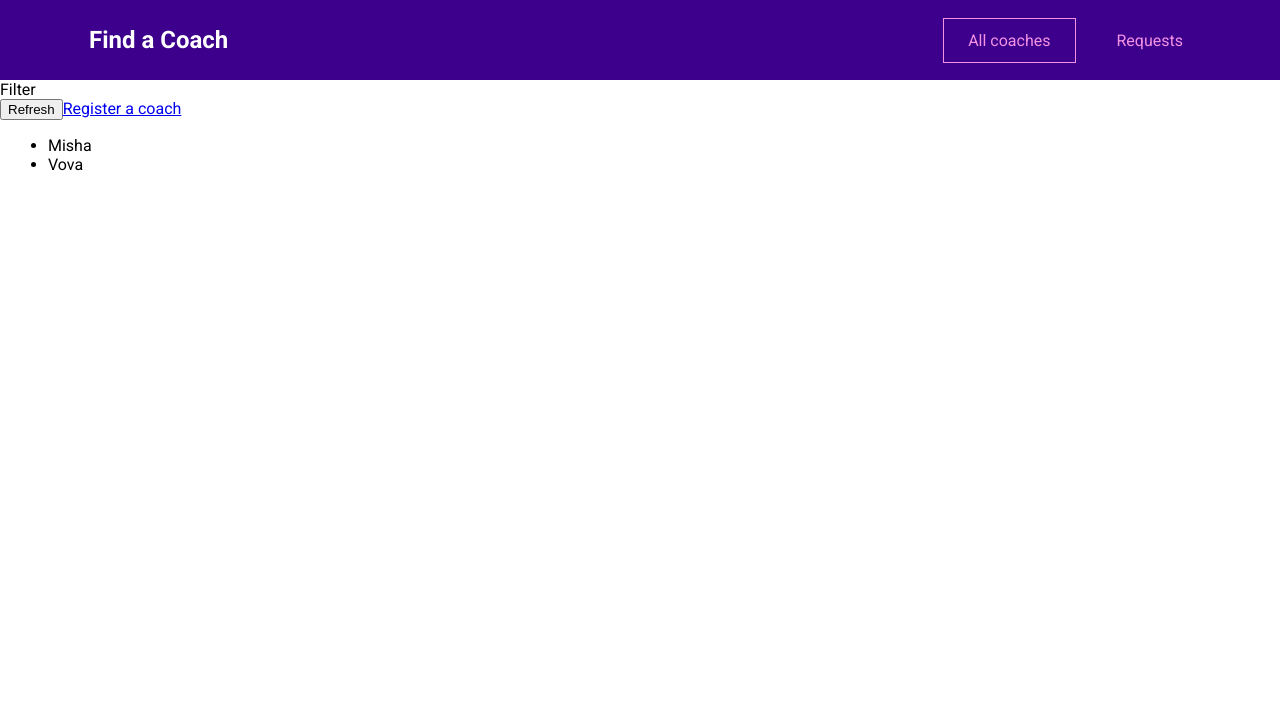
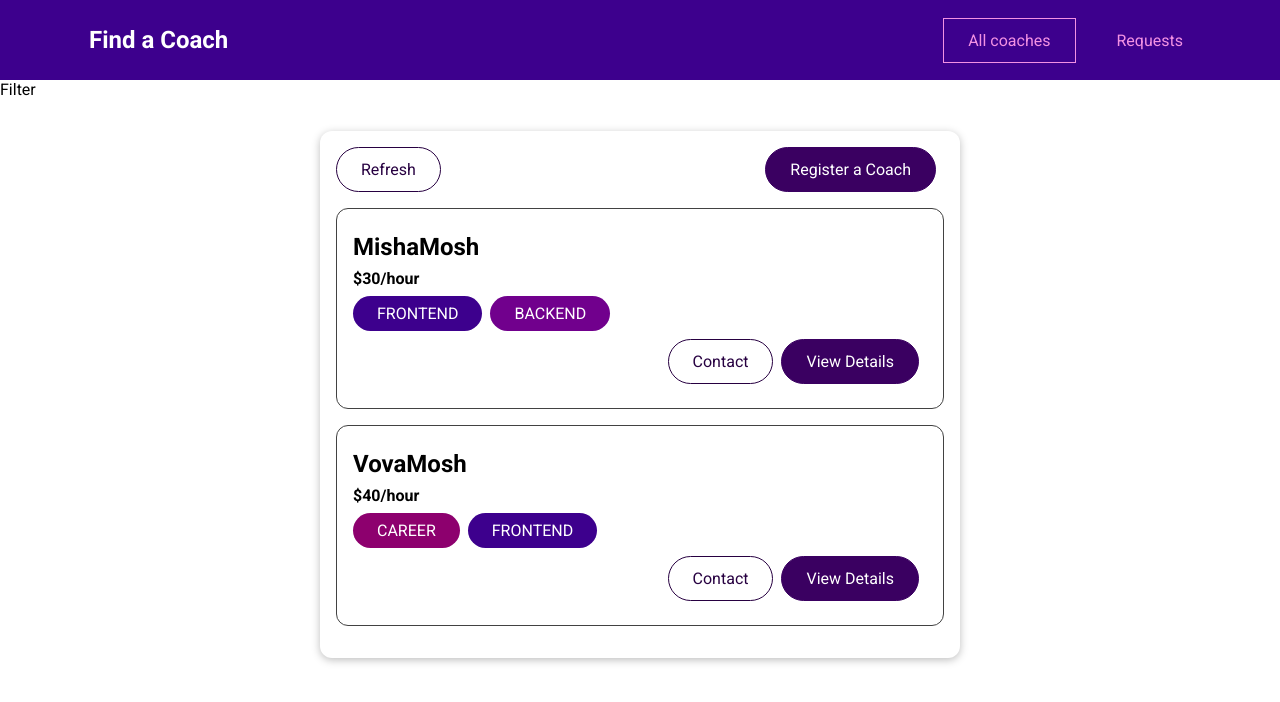
Before and after one commit to mvmoshchovskyi/Coaches-Vue-Vite-TS-Pinia, a Vue app: page /coaches in a window 1280 px wide. Shown: the top 702 px of the page. Built offline with nearby package versions, Linux system fonts and the light colour scheme.

Commit message:
add UI component

```diff
--- /dev/null
+++ b/src/components/coaches/CoachItem.vue
@@ -0,0 +1,80 @@
+<script setup lang="ts">
+import { computed } from 'vue'
+import { ICoach } from '@/models/coaches.models.ts';
+import { useRouter } from 'vue-router'
+import BaseButton from '@/components/ui/BaseButton.vue';
+import BaseBadge from '@/components/ui/BaseBadge.vue';
+
+const props = defineProps<{
+	coach: ICoach
+}>();
+
+const {firstName, lastName, hourlyRate, areas, id} = props.coach;
+
+const fullName = computed(() => {
+	return firstName + lastName;
+});
+
+const router = useRouter();
+
+const coachDetailsLink = computed(() => {
+	return `${router.currentRoute.value.path}/${id}`
+});
+
+const coachContactLink = computed(() => {
+	return coachDetailsLink.value + '/contact'
+});
+
+</script>
+
+<template>
+	<li>
+		<h3>{{ fullName }}</h3>
+		<h4>${{ hourlyRate }}/hour</h4>
+		<div v-if="areas">
+			<base-badge v-for="area in areas" :key="area" :area="area"></base-badge>
+		</div>
+		<div class="actions">
+			<base-button
+				mode="outline"
+				:link="true"
+				:to="coachContactLink"
+			>
+				Contact
+			</base-button>
+			<base-button
+				:link="true"
+				:to="coachDetailsLink"
+			>
+				View Details
+			</base-button>
+		</div>
+	</li>
+</template>
+
+<style scoped>
+li {
+	margin: 1rem 0;
+	border: 1px solid #424242;
+	border-radius: 12px;
+	padding: 1rem;
+}
+
+h3 {
+	font-size: 1.5rem;
+}
+
+h3,
+h4 {
+	margin: 0.5rem 0;
+}
+
+div {
+	margin: 0.5rem 0;
+}
+
+.actions {
+	display: flex;
+	justify-content: flex-end;
+}
+</style>
--- a/src/components/layout/TheHeader.vue
+++ b/src/components/layout/TheHeader.vue
@@ -1,5 +1,5 @@
 <script setup lang="ts">
-import './header.css'
+
 </script>
 
 <template>
@@ -21,5 +21,63 @@ import './header.css'
 </template>
 
 <style scoped>
+header {
+	width: 100%;
+	height: 5rem;
+	background-color: #3d008d;
+	display: flex;
+	justify-content: center;
+	align-items: center;
+}
+
+header a {
+	text-decoration: none;
+	color: #f391e3;
+	display: inline-block;
+	padding: 0.75rem 1.5rem;
+	border: 1px solid transparent;
+}
+
+a:active,
+a:hover,
+a.router-link-active {
+	border: 1px solid #f391e3;
+}
+
+h1 {
+	margin: 0;
+}
+
+h1 a {
+	color: white;
+	margin: 0;
+}
+
+h1 a:hover,
+h1 a:active,
+h1 a.router-link-active {
+	border-color: transparent;
+}
+
+header nav {
+	width: 90%;
+	margin: auto;
+	display: flex;
+	justify-content: space-between;
+	align-items: center;
+}
+
+header ul {
+	list-style: none;
+	margin: 0;
+	padding: 0;
+	display: flex;
+	justify-content: center;
+	align-items: center;
+}
+
+li {
+	margin: 0 0.5rem;
+}
 
 </style>
--- a/src/components/layout/header.css
+++ /dev/null
@@ -1,58 +0,0 @@
-header {
-    width: 100%;
-    height: 5rem;
-    background-color: #3d008d;
-    display: flex;
-    justify-content: center;
-    align-items: center;
-}
-
-header a {
-    text-decoration: none;
-    color: #f391e3;
-    display: inline-block;
-    padding: 0.75rem 1.5rem;
-    border: 1px solid transparent;
-}
-
-a:active,
-a:hover,
-a.router-link-active {
-    border: 1px solid #f391e3;
-}
-
-h1 {
-    margin: 0;
-}
-
-h1 a {
-    color: white;
-    margin: 0;
-}
-
-h1 a:hover,
-h1 a:active,
-h1 a.router-link-active {
-    border-color: transparent;
-}
-
-header nav {
-    width: 90%;
-    margin: auto;
-    display: flex;
-    justify-content: space-between;
-    align-items: center;
-}
-
-header ul {
-    list-style: none;
-    margin: 0;
-    padding: 0;
-    display: flex;
-    justify-content: center;
-    align-items: center;
-}
-
-li {
-    margin: 0 0.5rem;
-}
--- /dev/null
+++ b/src/components/ui/BaseBadge.vue
@@ -0,0 +1,50 @@
+<script setup lang="ts">
+import { computed } from 'vue';
+import { Areas } from '@/models/coaches.models.ts';
+
+const props = defineProps<{
+	area: Areas,
+}>();
+
+const { area } = props;
+
+const text = computed(() => {
+	return area.toUpperCase();
+});
+
+</script>
+
+<template>
+<span
+	class="badge"
+	:class="area"
+>
+	{{ text }}
+</span>
+</template>
+
+<style scoped>
+.badge {
+	background-color: #ccc;
+	color: #252525;
+	border-radius: 30px;
+	padding: 0.5rem 1.5rem;
+	display: inline-block;
+	margin-right: 0.5rem;
+}
+
+.frontend {
+	background-color: #3d008d;
+	color: white;
+}
+
+.backend {
+	background-color: #71008d;
+	color: white;
+}
+
+.career {
+	background-color: #8d006e;
+	color: white;
+}
+</style>
--- /dev/null
+++ b/src/components/ui/BaseButton.vue
@@ -0,0 +1,82 @@
+<script setup lang="ts">
+
+const props = defineProps({
+	mode: {
+		type: String,
+		required: false,
+		default: '',
+	},
+	link: {
+		type: Boolean,
+		required: false,
+		default: false,
+	},
+	to: {
+		type: String,
+		required: false,
+		default: '',
+	},
+});
+
+const {mode, link, to} = props;
+
+</script>
+
+<template>
+	<button
+		v-if="!link"
+		:class="mode"
+	>
+		<slot></slot>
+	</button>
+	<router-link
+		v-else
+		:to="to"
+		:class="mode"
+	>
+		<slot></slot>
+	</router-link>
+</template>
+
+<style scoped>
+button,
+a {
+	text-decoration: none;
+	padding: 0.75rem 1.5rem;
+	font: inherit;
+	background-color: #3a0061;
+	border: 1px solid #3a0061;
+	color: white;
+	cursor: pointer;
+	border-radius: 30px;
+	margin-right: 0.5rem;
+	display: inline-block;
+}
+
+a:hover,
+a:active,
+button:hover,
+button:active {
+	background-color: #270041;
+	border-color: #270041;
+}
+
+.flat {
+	background-color: transparent;
+	color: #3a0061;
+	border: none;
+}
+
+.outline {
+	background-color: transparent;
+	border-color: #270041;
+	color: #270041;
+}
+
+.flat:hover,
+.flat:active,
+.outline:hover,
+.outline:active {
+	background-color: #edd2ff;
+}
+</style>
--- /dev/null
+++ b/src/components/ui/BaseCard.vue
@@ -0,0 +1,19 @@
+<script setup lang="ts">
+
+</script>
+
+<template>
+	<div class="card">
+		<slot></slot>
+	</div>
+</template>
+
+<style scoped>
+.card {
+	border-radius: 12px;
+	box-shadow: 0 2px 8px rgba(0, 0, 0, 0.26);
+	padding: 1rem;
+	margin: 2rem auto;
+	max-width: 40rem;
+}
+</style>
--- /dev/null
+++ b/src/components/ui/index.ts
@@ -0,0 +1,10 @@
+import { App } from 'vue';
+import BaseBadge from '@/components/ui/BaseBadge.vue';
+import BaseCard from '@/components/ui/BaseCard.vue';
+import BaseButton from '@/components/ui/BaseButton.vue';
+
+export default function registerGlobals(app: App): void {
+	app.component('base-badge', BaseBadge);
+	app.component('base-card', BaseCard);
+	app.component('base-button', BaseButton);
+}
--- a/src/main.ts
+++ b/src/main.ts
@@ -3,12 +3,15 @@ import './style.css';
 import App from './App.vue';
 import router from './router';
 import { createPinia } from 'pinia';
+import registerGlobals from '@/components/ui';
 
 const pinia = createPinia();
 const app = createApp(App);
 
 app
 	.use(pinia)
-	.use(router)
+	.use(router);
+
+registerGlobals(app);
 
 app.mount('#app');
--- a/src/models/coaches.models.ts
+++ b/src/models/coaches.models.ts
@@ -1,8 +1,7 @@
 export enum Areas {
-	Frontend,
-	Backend,
-	FullStack,
-	PM
+	Frontend ='frontend',
+	Backend = 'backend',
+	Career = 'career',
 }
 
 export interface ICoach {
--- a/src/pages/coaches/CoachesList.vue
+++ b/src/pages/coaches/CoachesList.vue
@@ -1,8 +1,10 @@
 <script setup lang="ts">
 import { computed } from 'vue';
 import { useCoachStore } from '@/stores/coaches.ts';
+import CoachItem from '@/components/coaches/CoachItem.vue';
+import BaseButton from '@/components/ui/BaseButton.vue';
 
-const {coaches, hasCoaches} = useCoachStore();
+const { coaches, hasCoaches } = useCoachStore();
 
 const filteredCoaches = computed(() => {
 	return coaches;
@@ -15,17 +17,41 @@ const filteredCoaches = computed(() => {
 		Filter
 	</section>
 	<section>
-		<div class="controls">
-			<button>Refresh</button>
-			<router-link to="/register">Register a coach</router-link>
-		</div>
-		<ul v-if="hasCoaches">
-			<li v-for="coach in filteredCoaches" :key="coach.id">{{ coach.firstName }}</li>
-		</ul>
-		<h3 v-else>No coaches found</h3>
+		<base-card>
+			<div class="controls">
+				<base-button
+					mode="outline"
+				>
+					Refresh
+				</base-button>
+				<base-button
+					:link="true"
+					to="/register"
+				>
+					Register a Coach
+				</base-button>
+			</div>
+			<ul v-if="hasCoaches">
+				<coach-item
+					v-for="coach in filteredCoaches"
+					:key="coach.id"
+					:coach="coach">
+				</coach-item>
+			</ul>
+			<h3 v-else>No coaches found</h3>
+		</base-card>
 	</section>
 </template>
 
 <style scoped>
+ul {
+	list-style: none;
+	margin: 0;
+	padding: 0;
+}
 
+.controls {
+	display: flex;
+	justify-content: space-between;
+}
 </style>
--- a/src/router/index.ts
+++ b/src/router/index.ts
@@ -13,7 +13,7 @@ const router = createRouter({
 		{ path: '/coaches', component: CoachesList },
 		{ path: '/coaches/:id', component: CoachDetail,
 			children: [
-				{ path: '/contact', component: ContactCoach },
+				{ path: 'contact', component: ContactCoach },
 			]
 		},
 		{ path: '/register', component: CoachRegistration },
--- a/src/stores/coaches.ts
+++ b/src/stores/coaches.ts
@@ -17,7 +17,7 @@ export const useCoachStore = defineStore('coaches', {
 					id: 'c2',
 					firstName: 'Vova',
 					lastName: 'Mosh',
-					areas: [Areas.PM, Areas.FullStack],
+					areas: [Areas.Career, Areas.Frontend],
 					description: 'I am very success',
 					hourlyRate: 40,
 				}
@@ -28,7 +28,7 @@ export const useCoachStore = defineStore('coaches', {
 		hasCoaches: (state: ICoaches) => state.coaches && state.coaches.length > 0,
 	},
 	actions: {
-		increment() {
+		getCoaches() {
 		},
 	},
 })
```
